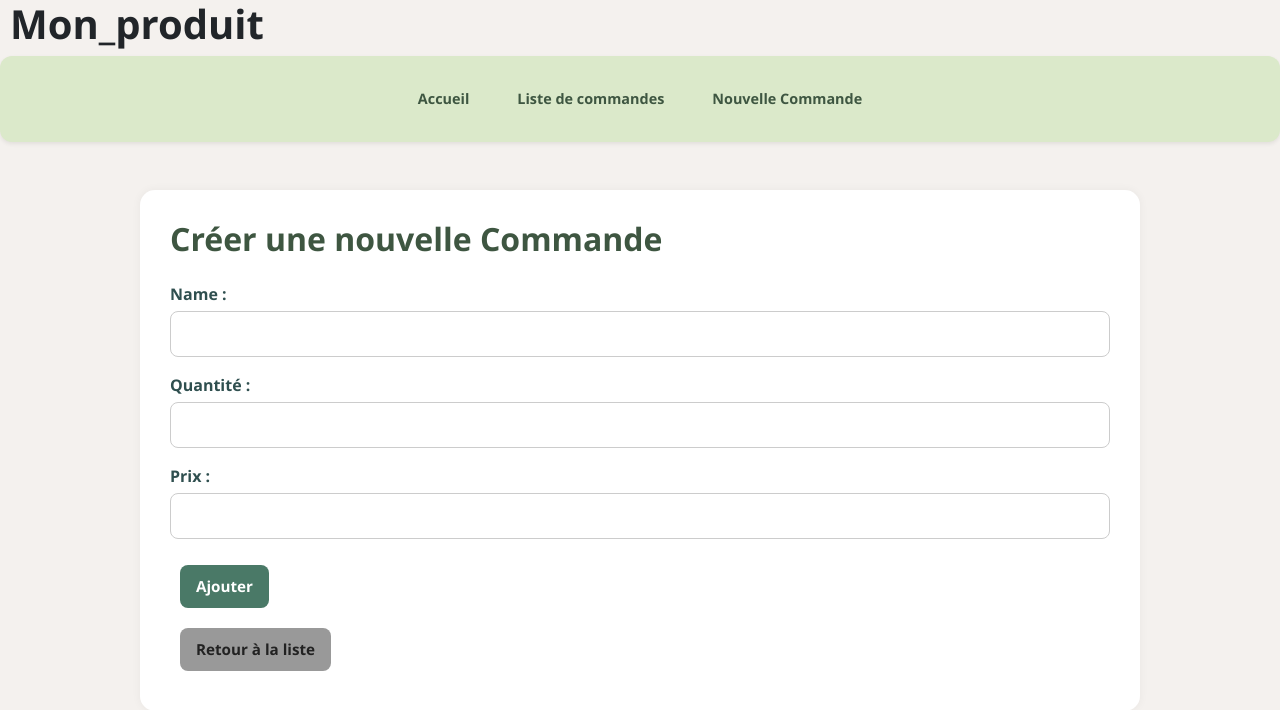
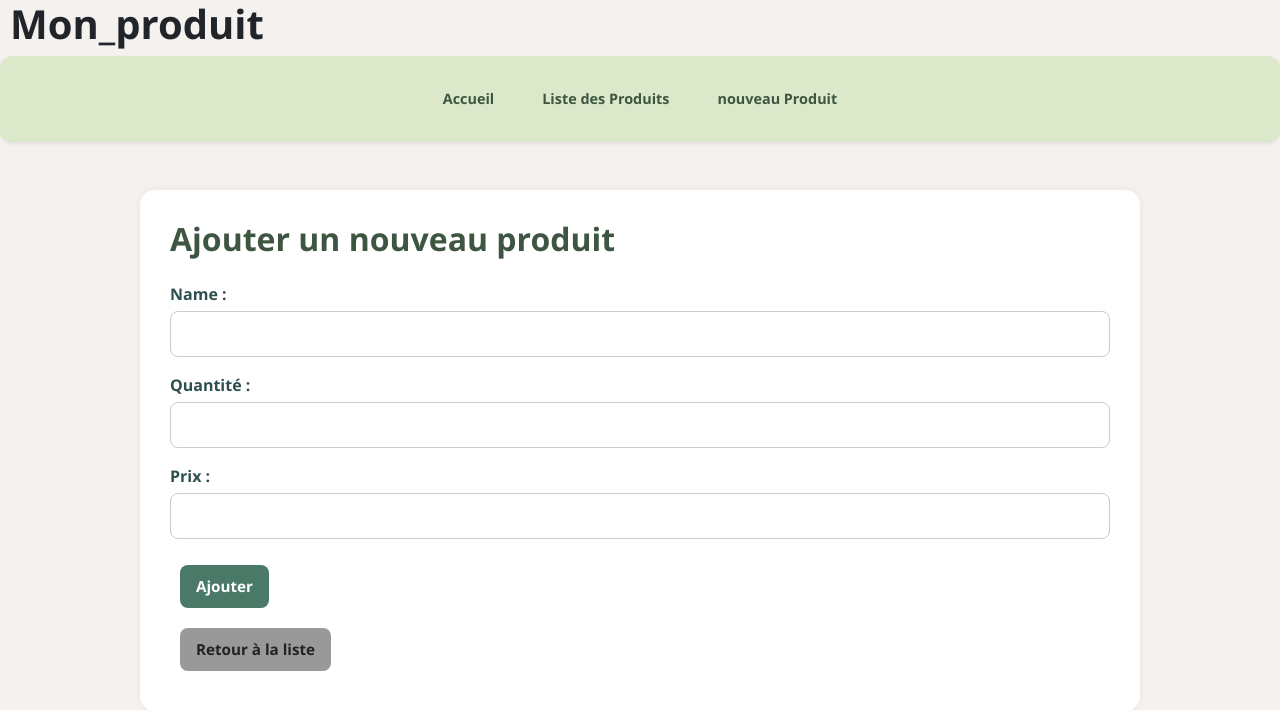
Before and after one commit to Fatima93190/Ecf_noSQL, a PHP site: page /views/produits/produit-create.php in a window 1280 px wide. Shown: the top 710 px of the page. Run offline with PHP 8.4, Linux system fonts and the light colour scheme.

Commit message:
Minor wording adjustments to better reflect context

```diff
--- a/views/404.php
+++ b/views/404.php
@@ -0,0 +1,5 @@
+<?php require_once __DIR__ . '/templates/header.php'; ?>
+
+<h2 class="mb-4">forbidden 404</h2>
+
+<?php require_once __DIR__ . '/templates/footer.php';
--- a/views/home.php
+++ b/views/home.php
@@ -1,6 +1,6 @@
 <?php require_once __DIR__ . '/templates/header.php'; ?>
 
-<h2 class="mb-4">Liste de Commandes</h2>
+<h2 class="mb-4">Liste des Produits</h2>
 <br>
 <table class="table table-striped table-bordered">
     <thead class="table-light">
--- a/views/produits/produit-create.php
+++ b/views/produits/produit-create.php
@@ -1,6 +1,6 @@
 <?php require_once __DIR__ . '/../templates/header.php'; ?>
 
-<h2 class="mb-4">Créer une nouvelle Commande</h2>
+<h2 class="mb-4">Ajouter un nouveau produit</h2>
 
 <form action="?action=store_produit" method="POST">
     <div class="mb-3">
--- a/views/produits/produit-edit.php
+++ b/views/produits/produit-edit.php
@@ -1,6 +1,6 @@
 <?php require_once __DIR__ . '/../templates/header.php'; ?>
 
-<h2 class="mb-4">Modifier une commande</h2>
+<h2 class="mb-4">Modifier les information d'un produit</h2>
 
 <form action="?action=update_produit" method="POST">
     <input type="hidden" name="id" value="<?= $produit->getId() ?>">
--- a/views/produits/produit-list.php
+++ b/views/produits/produit-list.php
@@ -1,6 +1,6 @@
 <?php require_once __DIR__ . '/../templates/header.php'; ?>
 
-<h2 class="mb-4">Liste de Commandes</h2>
+<h2 class="mb-4">Liste des Produits</h2>
 <br>
 <table class="table table-striped table-bordered">
     <thead class="table-light">
--- a/views/produits/produit-view.php
+++ b/views/produits/produit-view.php
@@ -1,6 +1,6 @@
 <?php require_once __DIR__ . '/../templates/header.php'; ?>
 
-<h2 class="mb-4">information de la commande</h2>
+<h2 class="mb-4">information de produit</h2>
 
 <p><strong>Nom : </strong> <?= $produit->getName() ?></p>
 <p><strong>Quantité : </strong> <?= $produit->getQuantite() ?></p>
--- a/views/templates/header.php
+++ b/views/templates/header.php
@@ -26,10 +26,10 @@
                 <a href="?action=index" class="nav-link text-center p-3">Accueil</a>
             </li>
             <li class="nav-item">
-                <a href="?action=list_produit" class="nav-link text-center p-3">Liste de commandes</a>
+                <a href="?action=list_produit" class="nav-link text-center p-3">Liste des Produits</a>
             </li>
             <li class="nav-item">
-                <a href="?action=create_produit" class="nav-link text-center p-3">Nouvelle Commande</a>
+                <a href="?action=create_produit" class="nav-link text-center p-3">nouveau Produit</a>
             </li>
         </ul>
     </nav>
```
